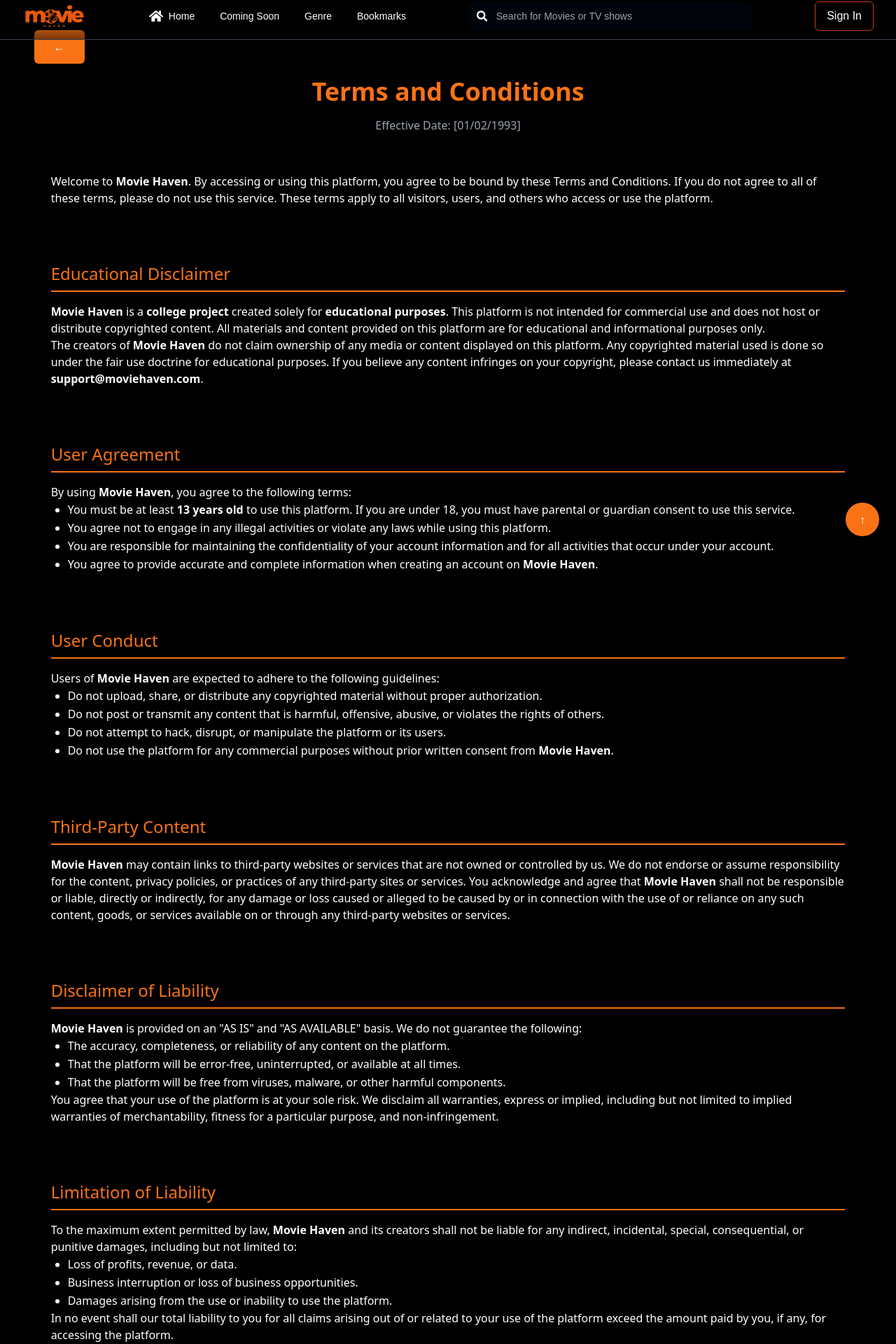
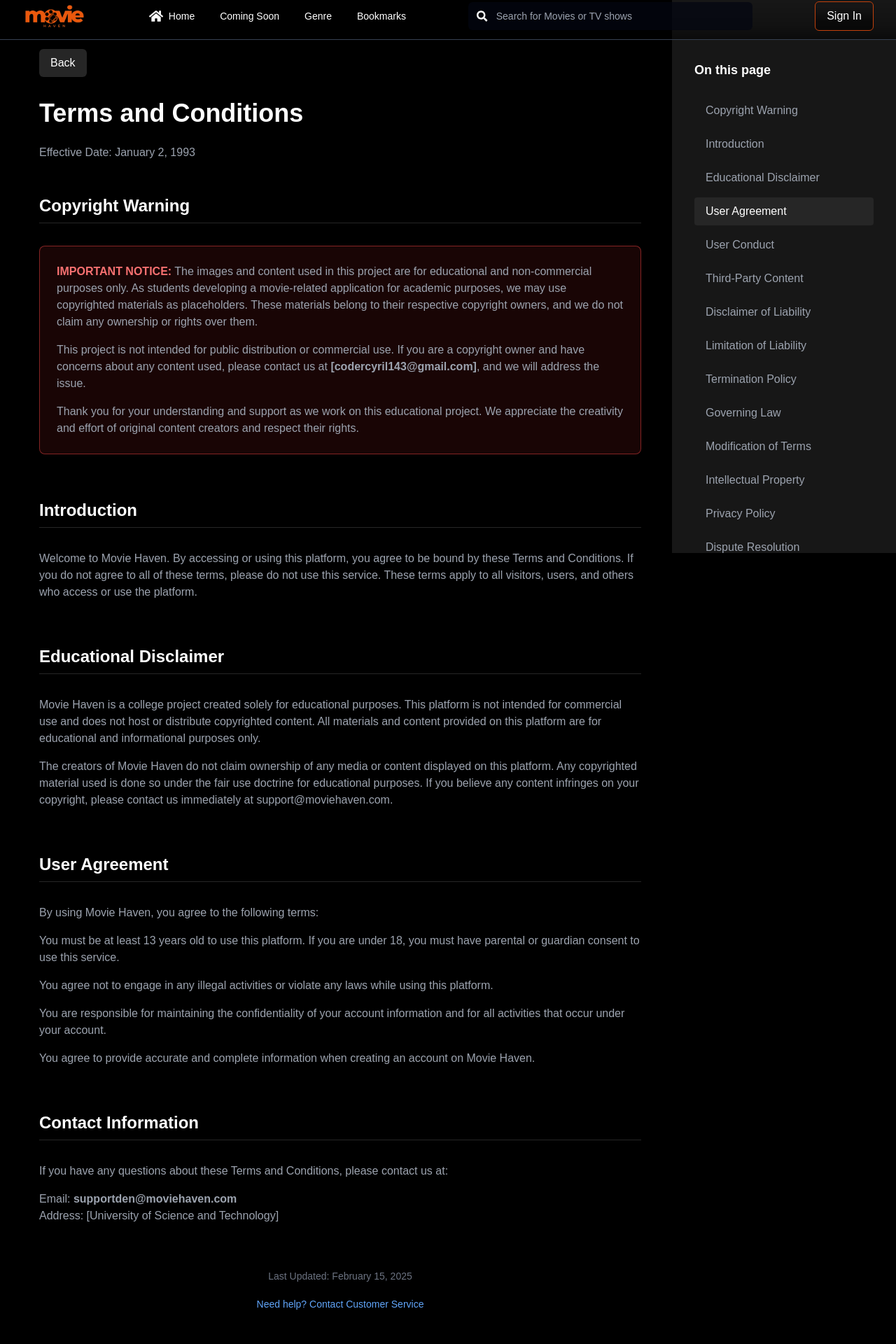
Before and after one commit to dnjstr/MovieApp-Front-End, a React (Vite) app: page /terms-and-condition in a window 1280 px wide. Shown: the part 10-1930 px from the top of the page at 70% size. Built offline with nearby package versions, Linux system fonts and the light colour scheme.

Commit message:
Terms and Condition Update

```diff
--- a/src/components/pages/TermsandCondition.tsx
+++ b/src/components/pages/TermsandCondition.tsx
@@ -1,10 +1,43 @@
-import { useEffect } from 'react';
+import { useState, useEffect } from 'react';
 
-const TermsandCondition = () => {
+const TermsAndConditions = () => {
+  const [showScrollTop, setShowScrollTop] = useState(false);
+  const [activeSection, setActiveSection] = useState('');
 
   useEffect(() => {
+    const handleScroll = () => {
+      const scrolled = window.pageYOffset;
+      setShowScrollTop(scrolled > 100);
+
+      const sections = document.querySelectorAll('section[id]');
+      sections.forEach(section => {
+        const sectionTop = (section as HTMLElement).offsetTop;
+        const sectionHeight = (section as HTMLElement).offsetHeight;
+        if (scrolled >= sectionTop - 100 && scrolled < sectionTop + sectionHeight - 100) {
+          setActiveSection(section.id);
+        }
+      });
+    };
+
+    window.addEventListener('scroll', handleScroll);
     window.scrollTo(0, 0);
+
+    return () => window.removeEventListener('scroll', handleScroll);
   }, []);
+
+  const scrollToSection = (sectionId: string): void => {
+    const element = document.getElementById(sectionId);
+    if (element) {
+      const offset = 20;
+      const elementPosition = element.getBoundingClientRect().top;
+      const offsetPosition = elementPosition + window.pageYOffset - offset;
+
+      window.scrollTo({
+        top: offsetPosition,
+        behavior: 'smooth'
+      });
+    }
+  };
 
   const scrollToTop = () => {
     window.scrollTo({
@@ -13,192 +46,158 @@ const TermsandCondition = () => {
     });
   };
 
+  const sections = [
+    { id: 'copyright-warning', title: 'Copyright Warning' },
+    { id: 'introduction', title: 'Introduction' },
+    { id: 'disclaimer', title: 'Educational Disclaimer' },
+    { id: 'agreement', title: 'User Agreement' },
+    { id: 'conduct', title: 'User Conduct' },
+    { id: 'third-party', title: 'Third-Party Content' },
+    { id: 'liability', title: 'Disclaimer of Liability' },
+    { id: 'limitation', title: 'Limitation of Liability' },
+    { id: 'termination', title: 'Termination Policy' },
+    { id: 'law', title: 'Governing Law' },
+    { id: 'modification', title: 'Modification of Terms' },
+    { id: 'ip', title: 'Intellectual Property' },
+    { id: 'privacy', title: 'Privacy Policy' },
+    { id: 'dispute', title: 'Dispute Resolution' },
+    { id: 'agreement-entire', title: 'Entire Agreement' },
+    { id: 'severability', title: 'Severability' },
+    { id: 'contact', title: 'Contact Information' }
+  ];
+
   return (
-    <div className="w-full min-h-screen p-[50px] md:p-[2%] font-sans box-border bg-black text-white">
-        <div>
-        </div>
-      {/* Back Button */}
+    <div className="flex w-full min-h-screen bg-black text-white mt-11">
+
+      <div className="w-full lg:w-3/4 p-4 md:p-8">
         <button
-        className="bg-orange-500 text-white py-3 px-7 mt-6 text-base rounded-md cursor-pointer transition-all duration-300 hover:bg-orange-600 active:scale-95 mb-5"
+          className="bg-neutral-800 text-white py-2 px-4 rounded-md hover:bg-neutral-700 mb-8"
           onClick={() => window.history.back()}
         >
-        ←
+          Back
         </button>
 
-      <h1 className="text-center text-4xl font-bold text-orange-500 mb-4">Terms and Conditions</h1>
-      <p className="text-center text-base text-gray-400 mb-8">Effective Date: [01/02/1993]</p>
+        <h1 className="text-4xl font-bold mb-6">Terms and Conditions</h1>
+        <p className="text-gray-400 mb-12">Effective Date: January 2, 1993</p>
 
-      {/* Introduction */}
-      <section className="mb-8 p-6 rounded-lg  w-full">
-        <p>
-          Welcome to <strong>Movie Haven</strong>. By accessing or using this platform, you agree to be bound by these Terms and Conditions. If you do not agree to all of these terms, please do not use this service. These terms apply to all visitors, users, and others who access or use the platform.
+        <section id="copyright-warning" className="mb-16">
+          <h2 className="text-2xl font-semibold mb-8 pb-2 border-b border-neutral-800">Copyright Warning</h2>
+          <div className="space-y-8">
+            <div className="bg-red-900/20 border border-red-500/50 rounded-lg p-6">
+              <p className="text-gray-400">
+                <strong className="text-red-400">IMPORTANT NOTICE:</strong> The images and content used in this project are for educational and non-commercial purposes only. As students developing a movie-related application for academic purposes, we may use copyrighted materials as placeholders. These materials belong to their respective copyright owners, and we do not claim any ownership or rights over them.
               </p>
+              <p className="text-gray-400 mt-4">
+              This project is not intended for public distribution or commercial use. If you are a copyright owner and have concerns about any content used, please contact us at <strong>[codercyril143@gmail.com]</strong>, and we will address the issue.
+              </p>
+              <p className="text-gray-400 mt-4">
+              Thank you for your understanding and support as we work on this educational project. We appreciate the creativity and effort of original content creators and respect their rights.
+              </p>
+            </div>
+          </div>
         </section>
 
-      {/* Educational Disclaimer */}
-      <section className="mb-8 p-6  rounded-lg w-full">
-        <h2 className="text-2xl text-orange-500 border-b-2 border-orange-500 pb-2 mb-4"> Educational Disclaimer</h2>
-        <p>
-          <strong>Movie Haven</strong> is a <strong>college project</strong> created solely for <strong>educational purposes</strong>. This platform is not intended for commercial use and does not host or distribute copyrighted content. All materials and content provided on this platform are for educational and informational purposes only.
+        <section id="introduction" className="mb-16">
+          <h2 className="text-2xl font-semibold mb-8 pb-2 border-b border-neutral-800">Introduction</h2>
+          <div className="space-y-8">
+            <div>
+              <p className="text-gray-400">
+                Welcome to Movie Haven. By accessing or using this platform, you agree to be bound by these Terms and Conditions. If you do not agree to all of these terms, please do not use this service. These terms apply to all visitors, users, and others who access or use the platform.
               </p>
-        <p>
-          The creators of <strong>Movie Haven</strong> do not claim ownership of any media or content displayed on this platform. Any copyrighted material used is done so under the fair use doctrine for educational purposes. If you believe any content infringes on your copyright, please contact us immediately at <strong>support@moviehaven.com</strong>.
-        </p>
+            </div>
+          </div>
         </section>
 
-      {/* User Agreement */}
-      <section className="mb-8 p-6 rounded-lg w-full">
-        <h2 className="text-2xl text-orange-500 border-b-2 border-orange-500 pb-2 mb-4"> User Agreement</h2>
-        <p>
-          By using <strong>Movie Haven</strong>, you agree to the following terms:
+        <section id="disclaimer" className="mb-16">
+          <h2 className="text-2xl font-semibold mb-8 pb-2 border-b border-neutral-800">Educational Disclaimer</h2>
+          <div className="space-y-8">
+            <div>
+              <p className="text-gray-400">
+                Movie Haven is a college project created solely for educational purposes. This platform is not intended for commercial use and does not host or distribute copyrighted content. All materials and content provided on this platform are for educational and informational purposes only.
               </p>
-        <ul className="list-disc pl-6 leading-relaxed">
-          <li>You must be at least <strong>13 years old</strong> to use this platform. If you are under 18, you must have parental or guardian consent to use this service.</li>
+              <p className="text-gray-400 mt-4">
+                The creators of Movie Haven do not claim ownership of any media or content displayed on this platform. Any copyrighted material used is done so under the fair use doctrine for educational purposes. If you believe any content infringes on your copyright, please contact us immediately at support@moviehaven.com.
+              </p>
+            </div>
+          </div>
+        </section>
+
+        <section id="agreement" className="mb-16">
+          <h2 className="text-2xl font-semibold mb-8 pb-2 border-b border-neutral-800">User Agreement</h2>
+          <div className="space-y-8">
+            <div>
+              <p className="text-gray-400 mb-4">By using Movie Haven, you agree to the following terms:</p>
+              <ul className="space-y-4 text-gray-400">
+                <li>You must be at least 13 years old to use this platform. If you are under 18, you must have parental or guardian consent to use this service.</li>
                 <li>You agree not to engage in any illegal activities or violate any laws while using this platform.</li>
                 <li>You are responsible for maintaining the confidentiality of your account information and for all activities that occur under your account.</li>
-          <li>You agree to provide accurate and complete information when creating an account on <strong>Movie Haven</strong>.</li>
+                <li>You agree to provide accurate and complete information when creating an account on Movie Haven.</li>
               </ul>
+            </div>
+          </div>
         </section>
 
-      {/* User Conduct */}
-      <section className="mb-8 p-6  rounded-lg w-full">
-        <h2 className="text-2xl text-orange-500 border-b-2 border-orange-500 pb-2 mb-4"> User Conduct</h2>
-        <p>
-          Users of <strong>Movie Haven</strong> are expected to adhere to the following guidelines:
-        </p>
-        <ul className="list-disc pl-6 leading-relaxed">
-          <li>Do not upload, share, or distribute any copyrighted material without proper authorization.</li>
-          <li>Do not post or transmit any content that is harmful, offensive, abusive, or violates the rights of others.</li>
-          <li>Do not attempt to hack, disrupt, or manipulate the platform or its users.</li>
-          <li>Do not use the platform for any commercial purposes without prior written consent from <strong>Movie Haven</strong>.</li>
-        </ul>
+        {/*ajubbuisdh continue gher */}
+        {/*on the way bro*/}
+
+        <section id="contact" className="mb-16">
+          <h2 className="text-2xl font-semibold mb-8 pb-2 border-b border-neutral-800">Contact Information</h2>
+          <div className="space-y-8">
+            <div>
+              <p className="text-gray-400">If you have any questions about these Terms and Conditions, please contact us at:</p>
+              <p className="text-gray-400 mt-4">Email: <strong>supportden@moviehaven.com</strong></p>
+              <p className="text-gray-400">Address: [University of Science and Technology]</p>
+            </div>
+          </div>
         </section>
 
-      {/* Third-Party Content */}
-      <section className="mb-8 p-6  rounded-lg w-full">
-        <h2 className="text-2xl text-orange-500 border-b-2 border-orange-500 pb-2 mb-4"> Third-Party Content</h2>
-        <p>
-          <strong>Movie Haven</strong> may contain links to third-party websites or services that are not owned or controlled by us. We do not endorse or assume responsibility for the content, privacy policies, or practices of any third-party sites or services. You acknowledge and agree that <strong>Movie Haven</strong> shall not be responsible or liable, directly or indirectly, for any damage or loss caused or alleged to be caused by or in connection with the use of or reliance on any such content, goods, or services available on or through any third-party websites or services.
-        </p>
-      </section>
+        {/*footer */}
 
-      {/* Disclaimer of Liability */}
-      <section className="mb-8 p-6  rounded-lg w-full">
-        <h2 className="text-2xl text-orange-500 border-b-2 border-orange-500 pb-2 mb-4"> Disclaimer of Liability</h2>
-        <p>
-          <strong>Movie Haven</strong> is provided on an "AS IS" and "AS AVAILABLE" basis. We do not guarantee the following:
-        </p>
-        <ul className="list-disc pl-6 leading-relaxed">
-          <li>The accuracy, completeness, or reliability of any content on the platform.</li>
-          <li>That the platform will be error-free, uninterrupted, or available at all times.</li>
-          <li>That the platform will be free from viruses, malware, or other harmful components.</li>
-        </ul>
-        <p>
-          You agree that your use of the platform is at your sole risk. We disclaim all warranties, express or implied, including but not limited to implied warranties of merchantability, fitness for a particular purpose, and non-infringement.
-        </p>
-      </section>
+        <footer className="text-center text-sm text-gray-500 mt-16 pb-8">
+          <p className="mb-5">Last Updated: February 15, 2025</p>
+          <a
+            href="https://www.youtube.com/watch?v=dQw4w9WgXcQ"
+            className="text-blue-400 hover:text-blue-300"
+            target="_blank"
+            rel="noopener noreferrer"
+          >
+            Need help? Contact Customer Service
+          </a>
+        </footer>
+      </div>
 
-      {/* Limitation of Liability */}
-      <section className="mb-8 p-6 b rounded-lg w-full">
-        <h2 className="text-2xl text-orange-500 border-b-2 border-orange-500 pb-2 mb-4"> Limitation of Liability</h2>
-        <p>
-          To the maximum extent permitted by law, <strong>Movie Haven</strong> and its creators shall not be liable for any indirect, incidental, special, consequential, or punitive damages, including but not limited to:
-        </p>
-        <ul className="list-disc pl-6 leading-relaxed">
-          <li>Loss of profits, revenue, or data.</li>
-          <li>Business interruption or loss of business opportunities.</li>
-          <li>Damages arising from the use or inability to use the platform.</li>
-        </ul>
-        <p>
-          In no event shall our total liability to you for all claims arising out of or related to your use of the platform exceed the amount paid by you, if any, for accessing the platform.
-        </p>
-      </section>
-
-      {/* Termination Policy */}
-      <section className="mb-8 p-6 rounded-lg w-full">
-        <h2 className="text-2xl text-orange-500 border-b-2 border-orange-500 pb-2 mb-4"> Termination Policy</h2>
-        <p>
-          We reserve the right to terminate or suspend your access to <strong>Movie Haven</strong> at any time, without prior notice or liability, for any reason, including but not limited to a breach of these Terms and Conditions. Upon termination, your right to use the platform will immediately cease.
-        </p>
-      </section>
-
-      {/* Governing Law */}
-      <section className="mb-8 p-6  rounded-lg w-full">
-        <h2 className="text-2xl text-orange-500 border-b-2 border-orange-500 pb-2 mb-4"> Governing Law</h2>
-        <p>
-          These Terms and Conditions shall be governed by and construed in accordance with the laws of [Your Country/State], without regard to its conflict of law provisions. Any disputes arising under or in connection with these terms shall be subject to the exclusive jurisdiction of the courts located in [Your Country/State].
-        </p>
-      </section>
-
-      {/* Modification of Terms */}
-      <section className="mb-8 p-6  rounded-lg w-full">
-        <h2 className="text-2xl text-orange-500 border-b-2 border-orange-500 pb-2 mb-4"> Modification of Terms</h2>
-        <p>
-          We reserve the right to modify or replace these Terms and Conditions at any time. If a revision is material, we will provide at least 30 days' notice prior to any new terms taking effect. What constitutes a material change will be determined at our sole discretion. By continuing to access or use the platform after any revisions become effective, you agree to be bound by the revised terms.
-        </p>
-      </section>
-
-      {/* Intellectual Property */}
-      <section className="mb-8 p-6  rounded-lg w-full">
-        <h2 className="text-2xl text-orange-500 border-b-2 border-orange-500 pb-2 mb-4"> Intellectual Property</h2>
-        <p>
-          All content on <strong>Movie Haven</strong>, including but not limited to text, graphics, logos, images, and software, is the property of <strong>Movie Haven</strong> or its licensors and is protected by intellectual property laws. You may not reproduce, distribute, modify, or create derivative works of any content without our express written permission.
-        </p>
-      </section>
-
-      {/* Privacy Policy */}
-      <section className="mb-8 p-6  rounded-lg w-full">
-        <h2 className="text-2xl text-orange-500 border-b-2 border-orange-500 pb-2 mb-4"> Privacy Policy</h2>
-        <p>
-          Your privacy is important to us. Please review our <a href="[Link to Privacy Policy]" target="_blank" className="text-orange-500 hover:underline">Privacy Policy</a> to understand how we collect, use, and protect your personal information. By using <strong>Movie Haven</strong>, you agree to the collection and use of your information in accordance with our Privacy Policy.
-        </p>
-      </section>
-
-      {/* Dispute Resolution */}
-      <section className="mb-8 p-6  rounded-lg w-full">
-        <h2 className="text-2xl text-orange-500 border-b-2 border-orange-500 pb-2 mb-4"> Dispute Resolution</h2>
-        <p>
-          Any disputes arising out of or related to these Terms and Conditions or your use of the platform shall be resolved through binding arbitration in accordance with the rules of [Arbitration Organization]. The arbitration shall be conducted in [Location], and the language of the arbitration shall be English. Each party shall bear its own costs and expenses related to the arbitration.
-        </p>
-      </section>
-
-      {/* Entire Agreement */}
-      <section className="mb-8 p-6  rounded-lg w-full">
-        <h2 className="text-2xl text-orange-500 border-b-2 border-orange-500 pb-2 mb-4">Entire Agreement</h2>
-        <p>
-          These Terms and Conditions constitute the entire agreement between you and <strong>Movie Haven</strong> regarding your use of the platform and supersede all prior agreements and understandings, whether written or oral. If any provision of these terms is found to be invalid or unenforceable, the remaining provisions will remain in full force and effect.
-        </p>
-      </section>
-
-      {/* Severability */}
-      <section className="mb-8 p-6 rounded-lg w-full">
-        <h2 className="text-2xl text-orange-500 border-b-2 border-orange-500 pb-2 mb-4"> Severability</h2>
-        <p>
-          If any provision of these Terms and Conditions is found to be invalid or unenforceable by a court of competent jurisdiction, the remaining provisions will remain in full force and effect. The invalid or unenforceable provision shall be replaced by a valid and enforceable provision that most closely achieves the intent of the original provision.
-        </p>
-      </section>
-
-      {/* Contact Information */}
-      <section className="mb-8 p-6 rounded-lg w-full">
-        <h2 className="text-2xl text-orange-500 border-b-2 border-orange-500 pb-2 mb-4"> Contact Information</h2>
-        <p>If you have any questions about these Terms and Conditions, please contact us at:</p>
-        <p>Email: <strong>support@moviehaven.com</strong></p>
-        <p>Address: [Your College/University Address]</p>
-      </section>
+      {/* Navigation */}
+      <div className="hidden lg:block w-1/4 fixed right-0 top-0 h-screen bg-neutral-900 p-8 overflow-y-auto">
+        <div className="sticky mt-16 top-8">
+          <h3 className="text-lg font-semibold mb-6">On this page</h3>
+          <nav className="space-y-2">
+            {sections.map(section => (
+              <button
+                key={section.id}
+                onClick={() => scrollToSection(section.id)}
+                className={`block w-full text-left px-4 py-2 rounded transition-colors duration-200 ${
+                  activeSection === section.id
+                    ? 'bg-neutral-800 text-white'
+                    : 'text-gray-400 hover:bg-neutral-800'
+                }`}
+              >
+                {section.title}
+              </button>
+            ))}
+          </nav>
+        </div>
+      </div>
 
       <button
-        className="bg-orange-500 text-white py-3 px-5 text-base rounded-full cursor-pointer transition-all duration-300 hover:bg-orange-600 active:scale-95 fixed right-6 bottom-6"
+        className={`fixed right-8 bottom-8 border border-gray-700 bg-neutral-800 text-white p-4 rounded-full transition-opacity duration-300 hover:bg-neutral-700 ${
+          showScrollTop ? 'opacity-100' : 'opacity-0 pointer-events-none'
+        }`}
         onClick={scrollToTop}
       >
         ↑
       </button>
-
-      {/* Footer */}
-      <footer className="text-center text-sm text-gray-500 mt-10">
-        <p>Last Updated: [02/15/2025]</p>
-      </footer>
     </div>
   );
 };
 
-export default TermsandCondition;
+export default TermsAndConditions;
--- a/src/components/pages/about.tsx
+++ b/src/components/pages/about.tsx
@@ -59,7 +59,7 @@ const AboutUs = () => {
 
   return (
     <div className="flex w-full min-h-screen bg-black text-white mt-11">
-      {/* Main content */}
+
       <div className="w-full lg:w-3/4 p-4 md:p-8">
         <button
           className="bg-neutral-800 text-white py-2 px-4 rounded-md hover:bg-neutral-700 mb-8"
@@ -210,7 +210,8 @@ const AboutUs = () => {
                 This may include film study guides, recommended reading lists, and tutorials on various aspects of filmmaking.</li>
 
                 <li><strong>Encouraging Community Engagement</strong> – We want Movie Haven to be more than just a website; we want it to be a place where people can
-                connect. In the future, we plan to introduce features such as user-submitted reviews, discussion forums, and interactive polls where users can share their opinions on different movies.</li>
+                connect. In the future, we plan to introduce features such as user-submitted reviews, discussion forums, and interactive polls where users can share
+                their opinions on different movies.</li>
 
                 <li><strong>Exploring Partnerships & Collaborations</strong> – To expand our reach, we hope to collaborate with film organizations, schools, and online
                 platforms to bring more valuable content to our audience.</li>
```
Also changed, not shown: src/components/pages/faq.tsx (+10 -1 lines). Lines whose indentation alone changed are shown as unchanged.
